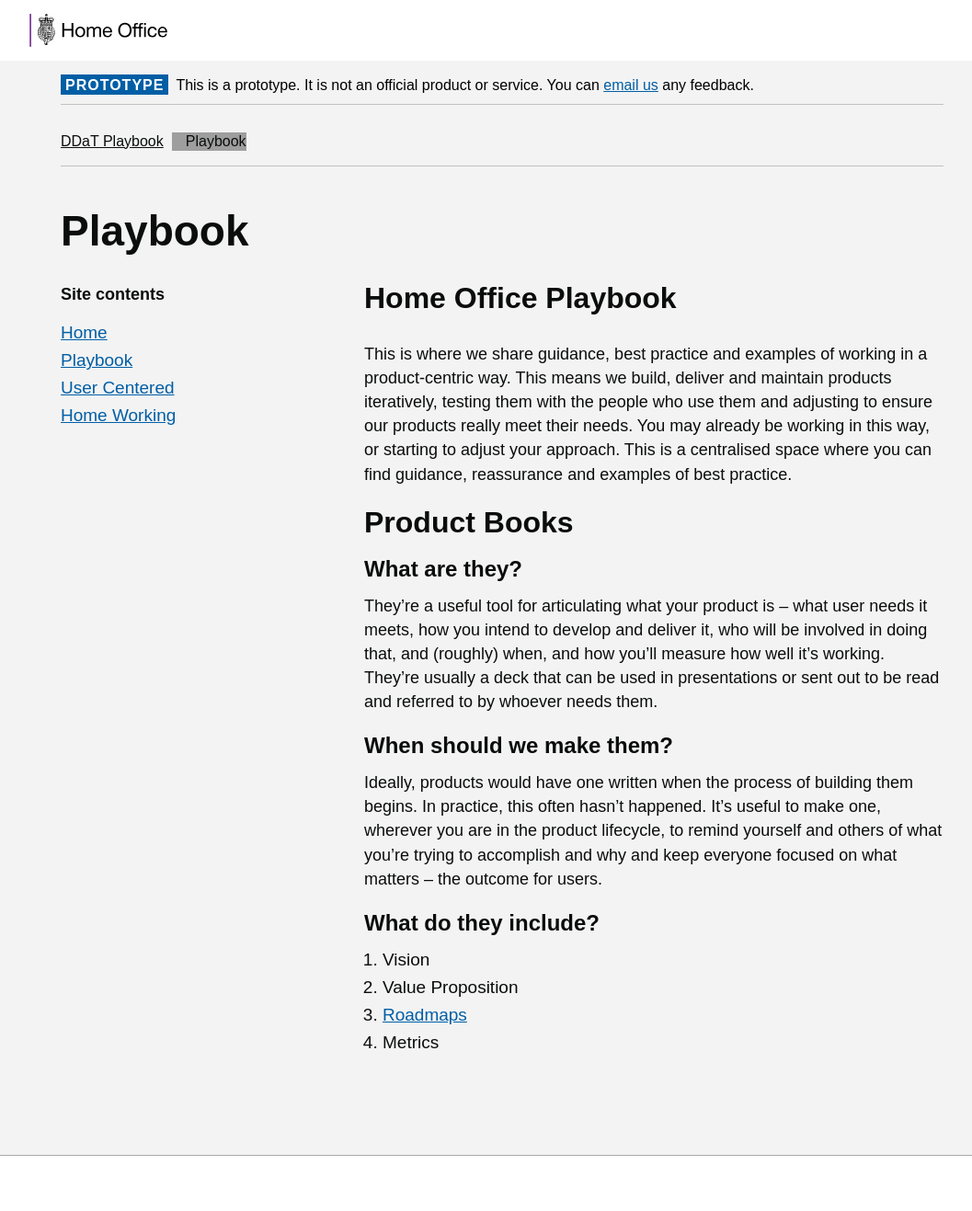
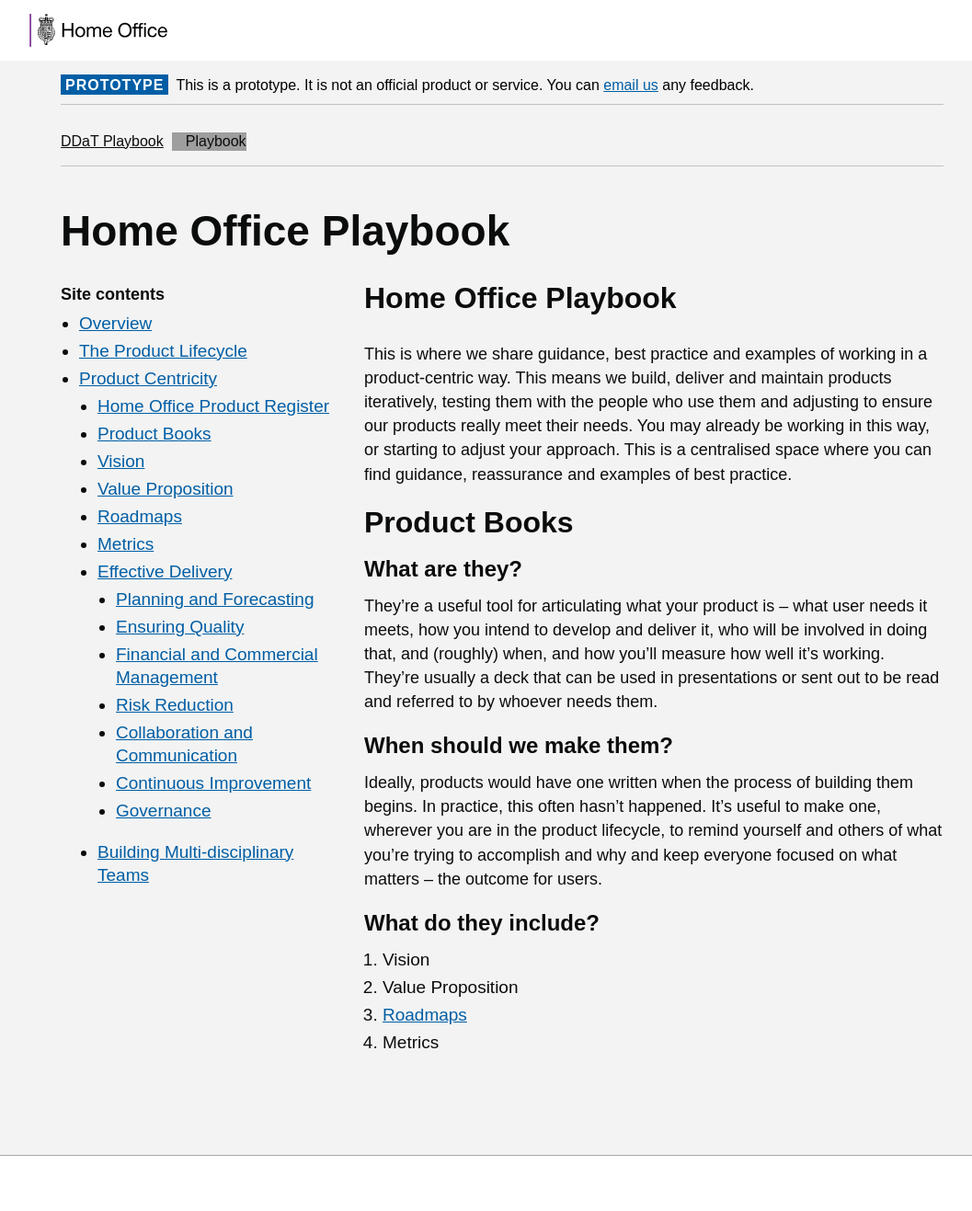
Before and after one commit to UKHomeOffice/playbook, a Jekyll site: the page built from _playbooks/playbook.md, in a window 1280 px wide. Shown: the whole page at 92% size, without its empty margins (94-1151 px from the left). Built offline with Jekyll 4.4.1, drawn with Linux system fonts in a browser that asks for light colours; nearby versions of some CDN libraries; some web fonts are replaced; the repository's description, which GitHub fills in, is left out; grey boxes are pictures that could not be loaded.

Commit message:
Navigation changes for playbook section

```diff
--- /dev/null
+++ b/_includes/navigation.html
@@ -0,0 +1,23 @@
+<ul>
+<li><a href="{{site.baseurl}}/playbook/">Overview</a></li>
+<li><a href="{{site.baseurl}}/playbook/">The Product Lifecycle</a></li>
+<li><a href="{{site.baseurl}}/playbook/">Product Centricity</a><ul>
+<li><a href="{{site.baseurl}}/playbook/">Home Office Product Register</a></li>
+<li><a href="{{site.baseurl}}/playbook/">Product Books</a></li>
+<li><a href="{{site.baseurl}}/playbook/">Vision</a></li>
+<li><a href="{{site.baseurl}}/playbook/">Value Proposition</a></li>
+<li><a href="{{site.baseurl}}/Roadmaps/">Roadmaps</a></li>
+<li><a href="{{site.baseurl}}/playbook/">Metrics</a></li>
+</li>
+<li><a href="{{site.baseurl}}/playbook/">Effective Delivery</a><ul>
+<li><a href="{{site.baseurl}}/playbook/">Planning and Forecasting</a></li>
+<li><a href="{{site.baseurl}}/playbook/">Ensuring Quality</a></li>
+<li><a href="{{site.baseurl}}/playbook/">Financial and Commercial Management</a></li>
+<li><a href="{{site.baseurl}}/playbook/">Risk Reduction</a></li>
+<li><a href="{{site.baseurl}}/playbook/">Collaboration and Communication</a></li>
+<li><a href="{{site.baseurl}}/playbook/">Continuous Improvement</a></li>
+<li><a href="{{site.baseurl}}/playbook/">Governance</a></li>
+</ul>
+</li>
+<li><a href="{{site.baseurl}}/playbook/">Building Multi-disciplinary Teams</a></li>
+</ul>
--- a/_layouts/page.html
+++ b/_layouts/page.html
@@ -19,8 +19,13 @@
   {% endif %}
   <div class="grid-row">  <h1 class="heading-large">
     <div class="column-full">
+      {% if page.category == "newplaybook" %}
+            <h1 class="heading-large">Home Office Playbook</h1>
+      {% else %}
         <!-- {% if page.category %}  <span class="heading-secondary">{{ page.category }}</span>{% endif %} -->
+
       <h1 class="heading-large">{{ page.title }}</h1>
+      {% endif %}
     </div>
   </h1>
 
@@ -28,8 +33,12 @@
   <div class="grid-row">
 
     <div class="column-one-third">
+      <h2 class="heading-small">Site contents</h2>
+      {% if page.category == "newplaybook" %}
+        {% include navigation.html %}
 
-      <h2 class="heading-small">Site contents</h2>
+      {% else %}
+
 
       <ul class="list-reset">
         <li><a href="{{site.baseurl}}/">Home</a></li>
@@ -37,6 +46,7 @@
         <li><a href="{{site.baseurl}}/usercenter/">User Centered</a></li>
         <li><a href="{{site.baseurl}}/working/">Home Working</a></li>
       </ul>
+      {% endif %}
       <!--
       <h2 class="heading-small">Page contents</h2>
 
```
Also changed, not shown: _includes/navigation.md (added, +18 -0 lines), _playbooks/Roadmaps.md (+1 -0 lines), _playbooks/playbook.md (+1 -0 lines).
